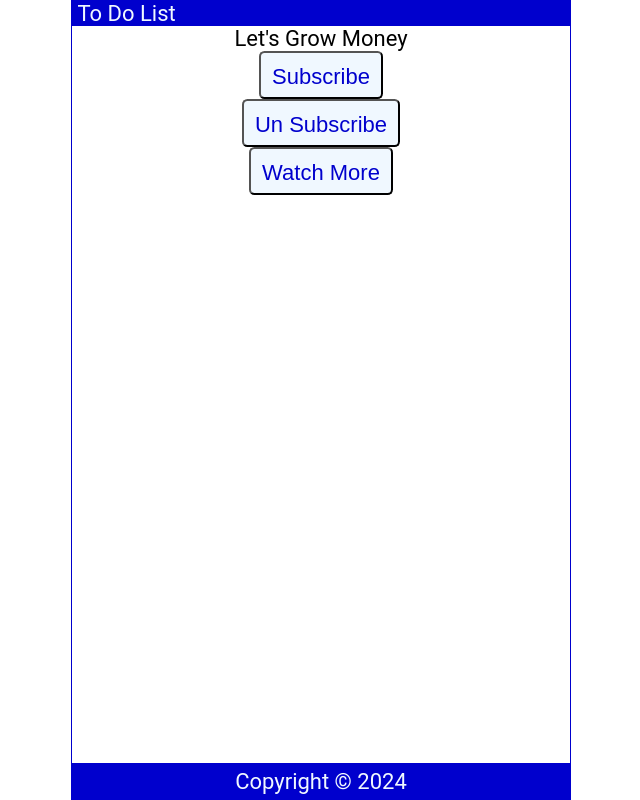
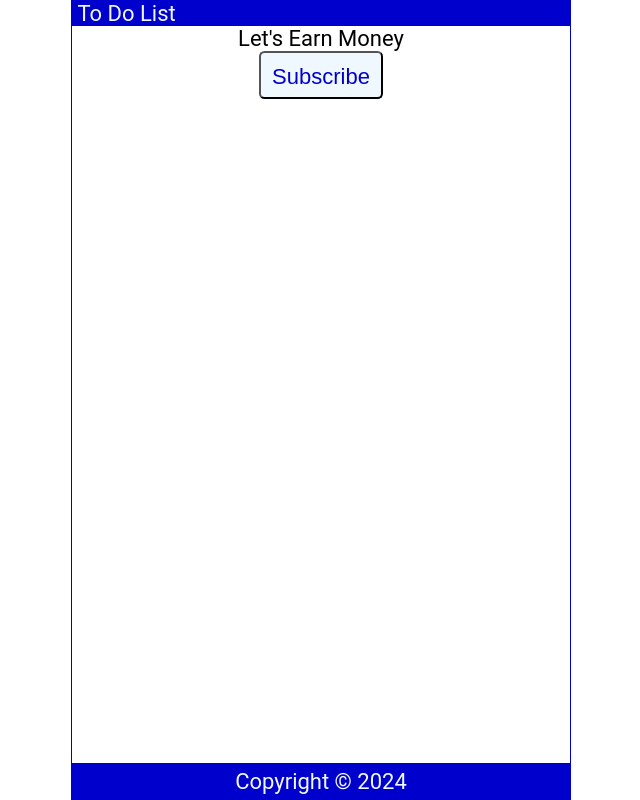
Before and after one commit to MelvinAnthony/ReactJS_YT_Tut, a React (Create React App) app in the folder me/: page / in a window 1280 px wide. Shown: the whole page, without its empty margins (319-959 px from the left). Built offline with nearby package versions, Linux system fonts and the light colour scheme.

Commit message:
useState

```diff
--- a/me/src/Content.js
+++ b/me/src/Content.js
@@ -1,29 +1,26 @@
 import React from 'react'
 
+import { useState } from 'react'
+
 export const Content = () => {
+
+    useState();
+    useState();
+    useState();
+    useState();
+
+    const [name, setName] = useState("Earn");
     function handleNameChange(){
         const names = ["Earn", "Grow", "Give"]
         const int = Math.floor(Math.random()*3)
-        return names[int]
+        setName(names[int])
       }
 
-      const handleClick = (e) =>{
-        //console.log("Thanks For Support")
-        console.log(e.target.innerText)
-      }
-
-      const handleClick2 = (name) =>{
-        console.log(`Bye ${name}`)
-      }
 
   return (
     <main>
-            <p>Let's {handleNameChange()} Money</p>
-            <button onClick={handleClick}>Subscribe</button>
-            <button onDoubleClick={() => handleClick2('melvin')}>Un Subscribe</button>
-
-            <button onClick={(e) => handleClick(e)}>Watch More</button>
-
+            <p>Let's {name} Money</p>
+            <button onClick={handleNameChange}>Subscribe</button>
 
     </main>
 
```
